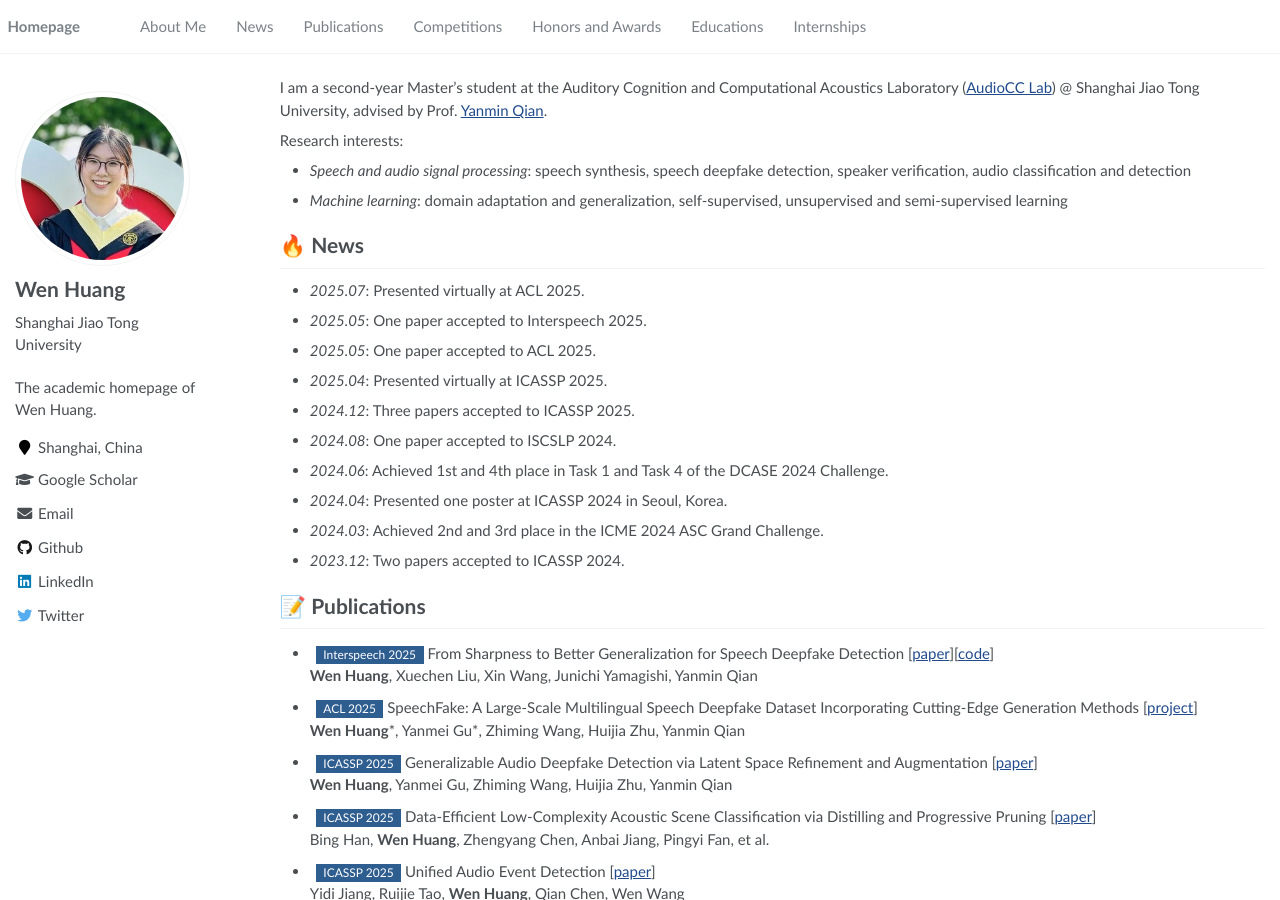
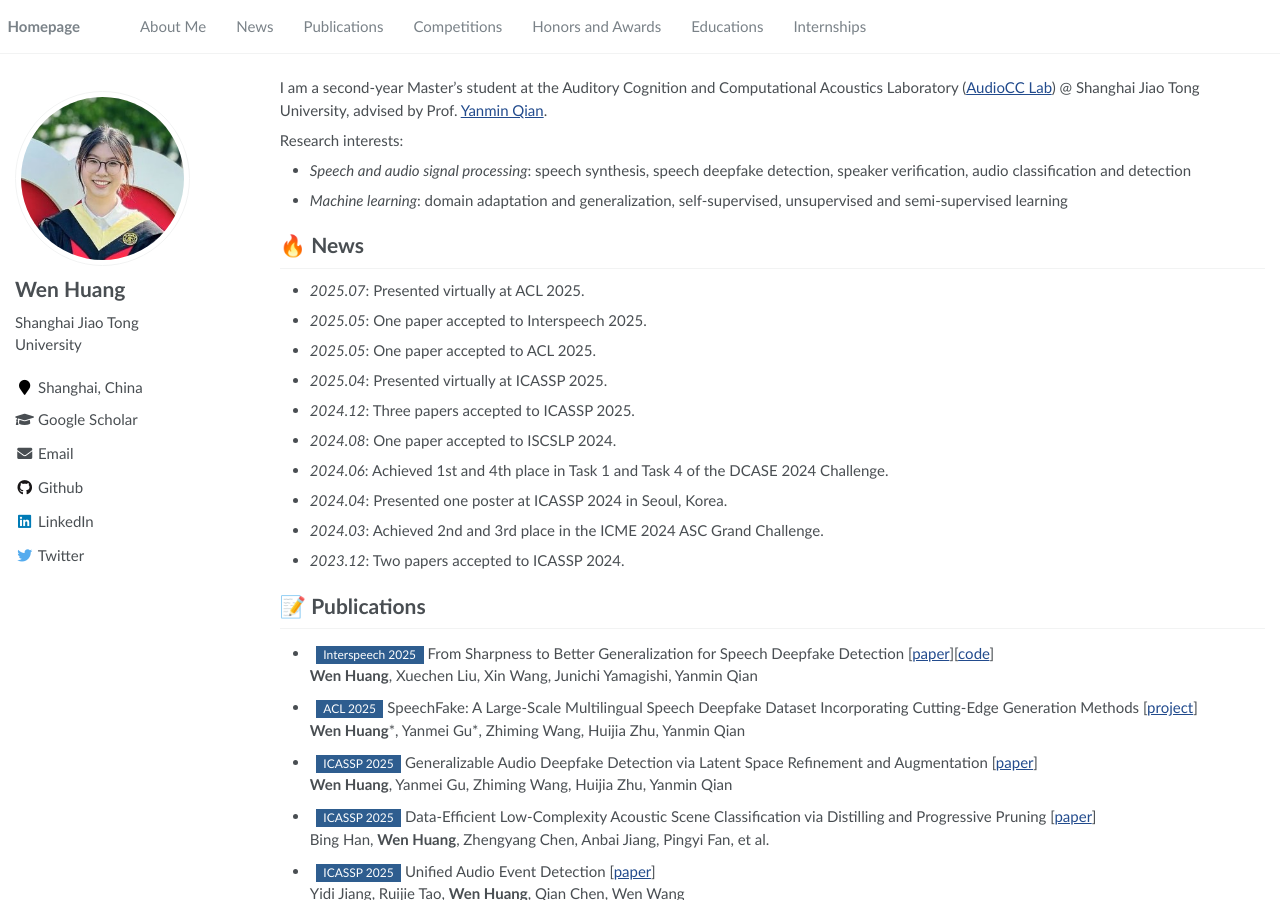
Before and after one commit to holvan/holvan.github.io, a Jekyll site: the page built from _pages/about.md, in a window 1280 px wide and 900 px high. Built offline with Jekyll 4.4.1, drawn with Linux system fonts in a browser that asks for light colours.

Commit message:
update config

```diff
--- a/_config.yml
+++ b/_config.yml
@@ -7,7 +7,7 @@
 
 # Site Settings
 title                    : "Wen Huang - Homepage"
-description              : "The academic homepage of Wen Huang."
+description              : ""
 repository               : "holvan/holvan.github.io"
 google_scholar_stats_use_cdn : true
 
```
